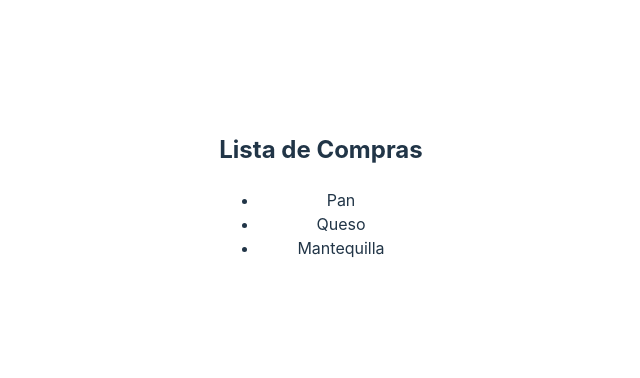
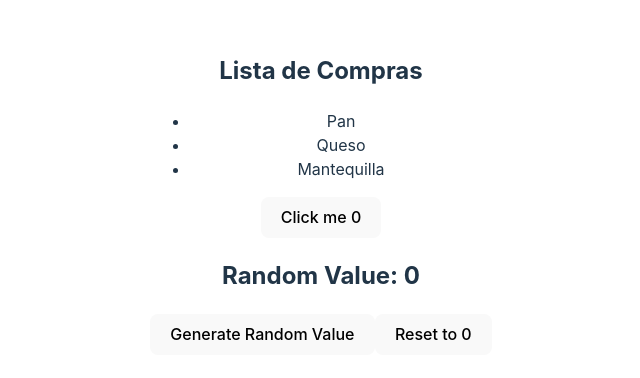
Before and after one commit to MirianColque/LAB-04, a React (Vite) app: page / in a window 1280 px wide. Shown: the part 206-584 px from the top of the page, without its empty margins (319-959 px from the left). Built offline with nearby package versions, Linux system fonts and the light colour scheme.

Commit message:
Add RandomComponent to generate and reset random values

```diff
--- a/src/App.jsx
+++ b/src/App.jsx
@@ -1,6 +1,9 @@
 import './App.css'
 import { List } from './components/List'
 import { WapperList } from './components/WrapperList'
+import Button from './components/Button';
+import RandomComponent from './components/RandomComponent';
+
 
 function App() {
 
@@ -10,6 +13,10 @@ function App() {
      <WapperList>
       <List/>
      </WapperList>
+     <Button text="Click me" />
+     <RandomComponent /> {/* Llama al nuevo componente aquí */}
+
+
 
     </>
   )
--- a/src/components/Button.jsx
+++ b/src/components/Button.jsx
@@ -1,12 +1,12 @@
 import { useState} from "react";
 
-export const Button = props => {
+const Button = props => {
 
     const { text } = props;
     const[count, setCount] = useState(0);
 
     function hadlerButton(){
-        setCount(count + 1);
+        setCount(count + 0);
     }
 return (
     <button onClick={ hadlerButton }>
@@ -14,3 +14,5 @@ return (
     </button>
 );
 }
+
+export default Button;
--- /dev/null
+++ b/src/components/RandomComponent.jsx
@@ -0,0 +1,24 @@
+import React, { useState } from 'react';
+
+const RandomComponent = () => {
+    const [value, setValue] = useState(0);
+
+    const randomizeValue = () => {
+        const randomValue = Math.floor(Math.random() * 100) + 1; // Genera un valor aleatorio entre 1 y 100
+        setValue(randomValue);
+    };
+
+    const resetValue = () => {
+        setValue(0); // Resetea el valor a 0
+    };
+
+    return (
+        <div>
+            <h2>Random Value: {value}</h2>
+            <button onClick={randomizeValue}>Generate Random Value</button>
+            <button onClick={resetValue}>Reset to 0</button>
+        </div>
+    );
+};
+
+export default RandomComponent;
```
